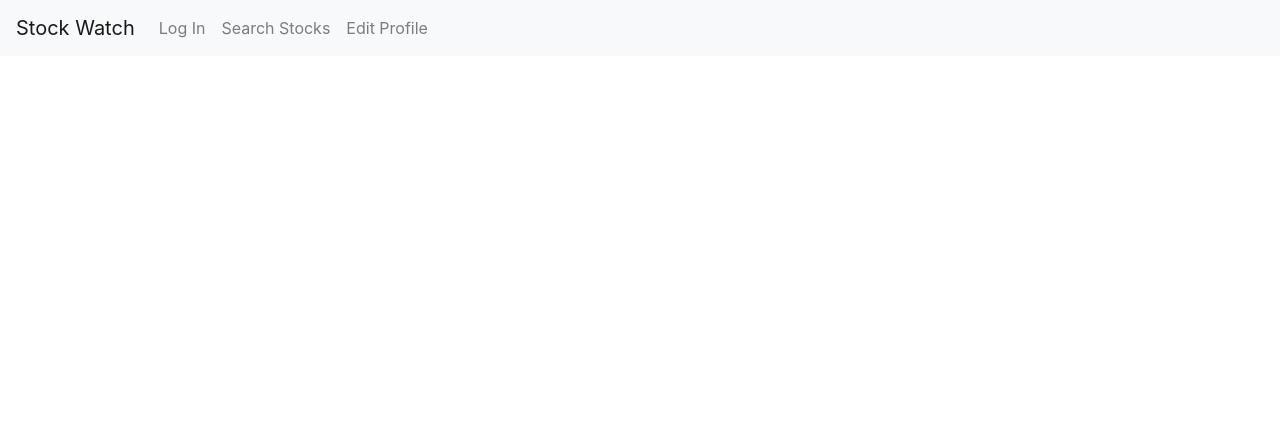
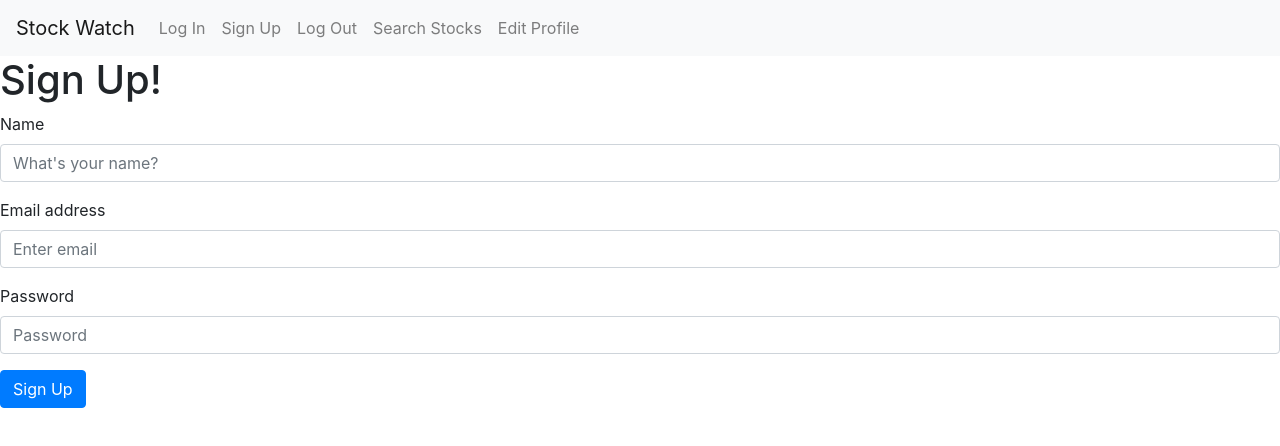
Before and after one commit to dkang003/stock-watch-app, a React (Create React App) app in the folder client/: page /signup in a window 1280 px wide. Shown: the top 446 px of the page. Built offline with nearby package versions, Linux system fonts and the light colour scheme.

Commit message:
added signup login and logout functions

```diff
--- a/client/src/App.js
+++ b/client/src/App.js
@@ -5,6 +5,8 @@ import httpClient from './utilities/httpClient';
 import { Switch, Route, Redirect } from 'react-router-dom';
 import Landing from './components/Landing';
 import Login from './components/Login';
+import Signup from './components/Signup';
+import Logout from './components/Logout';
 
 class App extends Component {
   state = {
@@ -29,6 +31,12 @@ class App extends Component {
           <Route exact path="/login" render={(props) => {
             return <Login {...props} onLoginSuccess={this.onAuthSuccess} />
           }} />
+          <Route exact path="/signup" render={(props) => {
+            return <Signup {...props} onSignupSuccess={this.onAuthSuccess} />
+          }} />
+          <Route exact path="/logout" render={() => {
+            return <Logout logout={this.logout} />
+          }} />
         </Switch>
       </Layout>
     );
--- a/client/src/components/Layout/Navbar/index.js
+++ b/client/src/components/Layout/Navbar/index.js
@@ -11,6 +11,8 @@ export default({ currentUser }) => {
             <div className="collapse navbar-collapse" id="navbarNavAltMarkup">
                 <div className="navbar-nav">
                     <Link className="nav-link nav-item" to="/login">Log In</Link>
+                    <Link className="nav-link nav-item" to="/signup">Sign Up</Link>
+                    <Link className="nav-link nav-item" to="/logout">Log Out</Link>
                     <a className="nav-item nav-link" href="#">Search Stocks</a>
                     <a className="nav-item nav-link" href="#">Edit Profile</a>
                 </div>
--- a/client/src/components/Logout/index.js
+++ b/client/src/components/Logout/index.js
@@ -4,7 +4,6 @@ import { Redirect } from 'react-router-dom';
 export default class Logout extends Component {
 
     componentDidMount() {
-        debugger
         this.props.logout();
     }
 
--- /dev/null
+++ b/client/src/components/Signup/index.js
@@ -0,0 +1,71 @@
+import React, { Component } from 'react';
+import httpClient from '../../utilities/httpClient';
+import axios from 'axios';
+
+class Signup extends Component {
+    state = {
+        name: "",
+        email: "",
+        password: ""
+    }
+
+    handleChange = (e) => {
+        let { name, value } = e.target;
+        this.setState({ [name]: value })
+    }
+
+    handleSubmit = (e) => {
+        e.preventDefault();
+        axios.post('/api/users', this.state)
+        .then( res => {
+            let token = res.data.token;
+            httpClient.setToken(token);
+            this.props.history.push('/profile');
+        })
+    }
+
+    render() {
+        let { name, email, password } = this.state;
+
+        return(
+            <div>
+                <h1>Sign Up!</h1>
+                <form onSubmit={this.handleSubmit}>
+                    <div className="form-group">
+                        <label>Name</label>
+                        <input
+                        type="text"
+                        name="name"
+                        className="form-control"
+                        placeholder="What's your name?"
+                        value={name}
+                        onChange={this.handleChange} />
+                    </div>
+                    <div className="form-group">
+                        <label>Email address</label>
+                        <input
+                        type="text"
+                        name="email"
+                        className="form-control"
+                        placeholder="Enter email"
+                        value={email}
+                        onChange={this.handleChange} />
+                    </div>
+                    <div className="form-group">
+                        <label>Password</label>
+                        <input
+                        type="password"
+                        name="password"
+                        className="form-control"
+                        placeholder="Password"
+                        value={password}
+                        onChange={this.handleChange} />
+                    </div>
+                    <button type="submit" className="btn btn-primary">Sign Up</button>
+                </form>
+            </div>
+        )
+    }
+}
+
+export default Signup;
```
Also changed, not shown: 2 other files (tests, documents, lock files or other folders).
